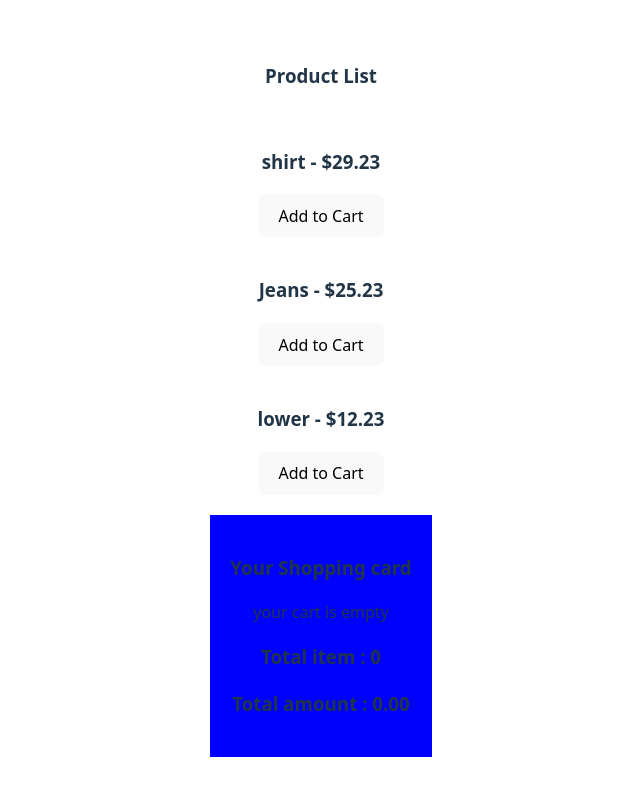
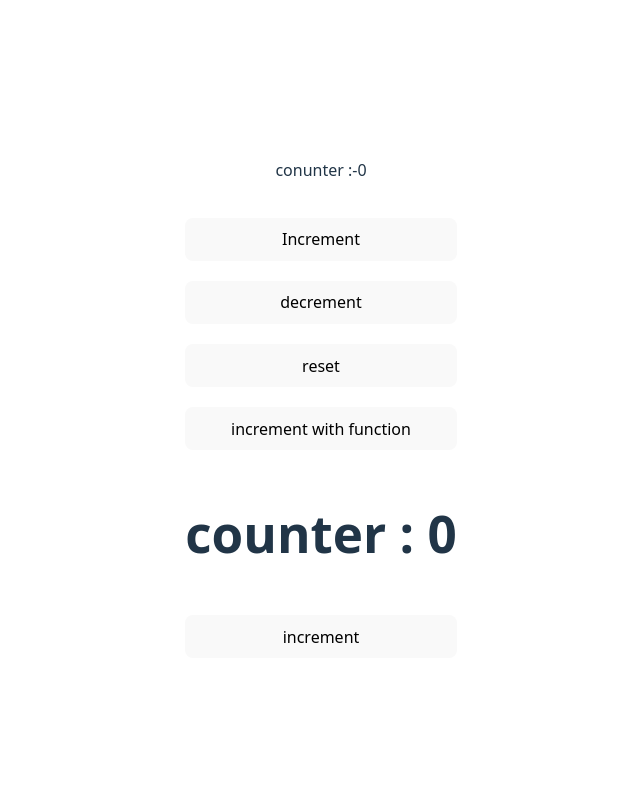
Before and after one commit to jitendra-191906/React-Advanced-with-Vite, a React (Vite) app: page / in a window 1280 px wide. Shown: the top 796 px of the page, without its empty margins (319-959 px from the left). Built offline with nearby package versions, Linux system fonts and the light colour scheme.

Commit message:
Custom UserState using UseReducer

```diff
--- a/src/App.jsx
+++ b/src/App.jsx
@@ -16,6 +16,8 @@ import { TestObj } from "./Components/Object/TestObj";
 import { ArrayObj } from "./Components/Array";
 import { Usercount } from "./Components/Hooks/Usercount";
 import { ShoppingCart } from "./Components/Hooks/ShoppingCart";
+import { Lazy } from "./Components/Hooks/Lazy";
+import { CustomUseState } from "./Components/CustomUseState";
 ArrayObj;
 function App() {
   return (
@@ -28,7 +30,9 @@ function App() {
           justifyContent: "space-between",
         }}
       >
-        <ShoppingCart />
+        <CustomUseState />
+        <Lazy />
+        {/* <ShoppingCart /> */}
         {/* <Usercount /> */}
         {/* <ArrayObj /> */}
         {/* <TestObj />
--- /dev/null
+++ b/src/Components/CustomUseState.jsx
@@ -0,0 +1,34 @@
+import { useReducer } from "react";
+
+const useStatecus = (initialValue) => {
+  const reducer = (state, action) => {
+    if (typeof action === "function") {
+      //function
+      return action(state);
+    }
+    return action;
+  };
+
+  const [state, dispatch] = useReducer(reducer, initialValue);
+
+  const setState = (newValue) => {
+    dispatch(newValue);
+  };
+  return [state, setState];
+};
+
+export const CustomUseState = () => {
+  const [count, setcount] = useStatecus(0);
+  return (
+    <>
+      <p>conunter :-{count}</p>
+      <button onClick={() => setcount(count + 1)}> Increment</button>
+      <button onClick={() => setcount(count - 1)}> decrement</button>{" "}
+      <button onClick={() => setcount(0)}> reset</button>
+      <button onClick={() => setcount((prev) => prev + 1)}>
+        {" "}
+        increment with function
+      </button>
+    </>
+  );
+};
--- /dev/null
+++ b/src/Components/Hooks/Lazy.jsx
@@ -0,0 +1,29 @@
+import { useReducer } from "react";
+
+const reducer = (state, action) => {
+  switch (action) {
+    case "increment":
+      return state + 1;
+  }
+};
+const initial = 0;
+const initi = (initial) => {
+  console.log("initi fuction called once");
+  const savecount = localStorage.getItem("count");
+  if (savecount != null) {
+    console.log("found savecount", savecount);
+    return parseInt(savecount);
+  }
+  console.log("initial value is ", initial);
+  return initial;
+};
+
+export const Lazy = () => {
+  const [count, dispatch] = useReducer(reducer, initial, initi);
+  return (
+    <>
+      <h1>counter : {count}</h1>
+      <button onClick={() => dispatch("increment")}>increment</button>
+    </>
+  );
+};
```
